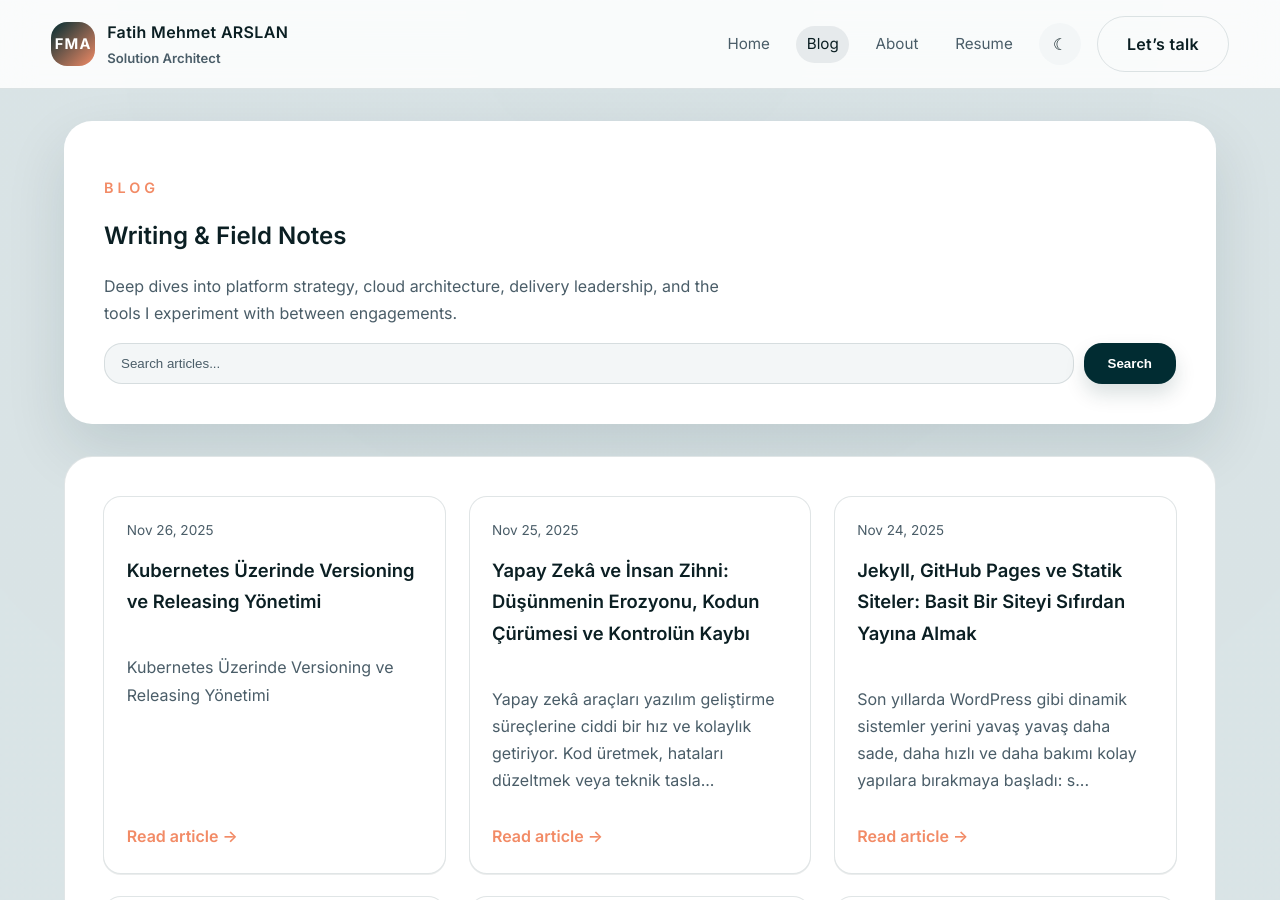
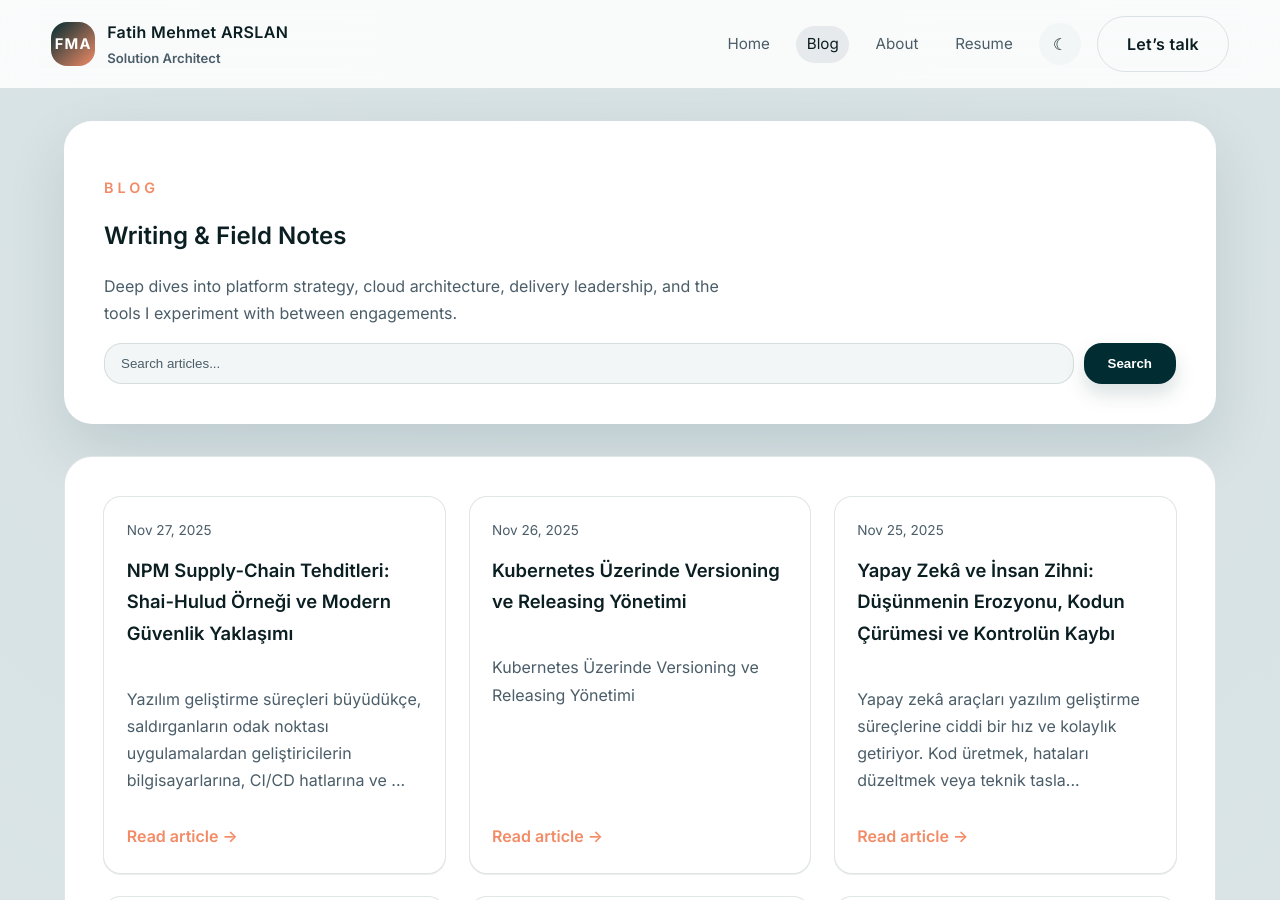
Before and after one commit to fmarslan/fmarslan.github.io, a Jekyll site: the page built from blog.md, in a window 1280 px wide and 900 px high. Built offline with Jekyll 4.4.1, drawn with Linux system fonts in a browser that asks for light colours; some of the changed lines change nothing that is shown.

Commit message:
NPM Supply-Chain Tehditleri

````diff
--- a/_config.yml
+++ b/_config.yml
@@ -35,6 +35,7 @@ paginate: 20
 paginate_path: /blog/:num
 show_excerpts: true
 google_analytics: G-ZPHHT8GE5Z
+future: true
 
 sass:
   sass_dir: _sass
--- /dev/null
+++ b/_posts/2025-11-27-npm-supply-chain-tehditleri-shai-hulud-ornegi-ve-modern-guvenlik-yaklasimi.md
@@ -0,0 +1,275 @@
+---
+layout: post
+title: "NPM Supply-Chain Tehditleri: Shai-Hulud Örneği ve Modern Güvenlik Yaklaşımı"
+date: 2025-11-27 09:00:00 +0300
+description: Shai-Hulud saldırısını ve NPM supply-chain risklerine karşı pratik koruma yaklaşımını özetleyen notlar.
+image: /assets/img/npm-supply-chain-shai-hulud-cover.png
+tags:
+  - security
+  - npm
+  - supply-chain
+  - devops
+---
+
+Yazılım geliştirme süreçleri büyüdükçe, saldırganların odak noktası uygulamalardan geliştiricilerin bilgisayarlarına, CI/CD hatlarına ve bağımlılık zincirlerine kaymaya başladı. Bu yeni nesil tehditlerin en dikkat çekici örneklerinden biri de **Shai-Hulud** sınıfı supply-chain saldırıları.
+
+Bu yazıda saldırının temel prensiplerini, neden son derece tehlikeli olduğunu ve modern yazılım ekiplerinin bu tip risklere karşı uygulayabileceği pratik bir savunma yaklaşımını anlatıyorum. Ayrıca bu kapsamda kullanılan scriptler ve güvenlik otomasyon mekanizmaları da yazının sonunda örnek olarak paylaşılmıştır.
+
+
+![NPM Supply-Chain Tehditleri: Shai-Hulud Örneği ve Modern Güvenlik Yaklaşımı](/assets/img/npm-supply-chain-shai-hulud-cover.png)
+
+
+
+# 🎯 Shai-Hulud Saldırısı Nedir?
+
+Shai-Hulud, bağımlılık (dependency) yükleme mekanizmasını kullanarak geliştiricilerin local ortamlarına, erişim anahtarlarına ve CI/CD süreçlerine sızan bir supply-chain saldırısıdır.
+
+Saldırı tipik olarak şu şekilde ilerler:
+
+### **1) Zararlı paket sürümünün yayımlanması**
+
+Saldırgan, ele geçirilen bir NPM maintainer hesabı veya typo-squatting yöntemiyle popüler bir paketin adını taklit eder.
+
+### **2) `npm install` sırasında zararlı script'in otomatik çalışması**
+
+NPM paketleri kurulurken `install`, `postinstall`, `prepare` gibi lifecycle script’leri otomatik olarak tetiklenir.
+Saldırgan bu doğal davranışı kullanarak sisteme kod enjekte eder.
+
+### **3) Makinedeki kritik bilgilerin toplanması**
+
+Kötü amaçlı script aşağıdaki verileri toplayabilir:
+
+* Çevre değişkenleri (ENV)
+* Git erişim token’ları
+* SSH özel anahtarları
+* Cloud provider kimlik bilgileri
+* CI/CD access token’ları
+* Local ayar dosyaları
+
+### **4) Toplanan bilgilerin saldırgana iletilmesi**
+
+Bazı varyantlarda saldırgan, kurbanın Git hesabında sıradan görünen bir repo oluşturarak verileri buraya yükler.
+Örneğin `environment.json` gibi masum görünen dosyalar aslında sızdırılmış kimlik bilgilerini içerebilir.
+
+### **5) Zincirleme etki**
+
+Bu bilgilerle saldırgan:
+
+* CI/CD pipeline’larını ele geçirebilir
+* Docker registry’lerde push/pull yapabilir
+* Kubernetes cluster yönetimine erişebilir
+* Diğer paketlere zararlı sürüm yayımlayabilir
+* Üretim ortamlarında kalıcı erişim elde edebilir
+
+Bu yüzden bu saldırı tek bir geliştiriciden tüm organizasyona yayılabilen büyük bir risktir.
+
+
+
+# ⚠️ Kritik Not: DevOps ve Sistem Yöneticilerinin Local Riskleri
+
+Gerçekte en büyük risklerden biri şudur:
+
+**DevOps veya sistem yöneticileri**, pratik olduğu için local makinelerinde:
+
+* SSH anahtarları
+* Deployment credential’ları
+* Cloud provider sertifikaları
+* Kubernetes kubeconfig dosyaları
+* Admin token’ları
+
+gibi **tam yetkili erişim bilgilerini** saklayabiliyor.
+
+Bir lifecycle script’i bu bilgileri ele geçirirse saldırganın önünde doğrudan:
+
+* CI/CD yönetimi
+* Cloud hesap yönetimi
+* Üretim altyapısı
+* Registry erişimleri
+* Kurumsal yönetim katmanı
+
+açılmış olur.
+
+Bu nedenle supply-chain saldırılarına karşı alınan önlemler, özellikle **yüksek yetkili kullanıcıların local ortamlarını** da kapsamalıdır.
+
+
+
+# 🛡 Modern Supply-Chain Güvenlik Yaklaşımı
+
+Aşağıdaki yaklaşım, bu tip saldırılara karşı pratik ve sürdürülebilir bir koruma sağlar.
+
+
+
+## **1) Lifecycle Script Taraması (install / postinstall analizi)**
+
+Bağımlılık zincirindeki tüm paketleri tarayan küçük bir script kullanıyorum:
+
+* `preinstall`
+* `install`
+* `postinstall`
+* `prepare`
+
+gibi hook’ları otomatik tespit eder.
+Her değişiklikte ve release öncesinde çalışır.
+
+### **Örnek tarama script’i – `tools/check-scripts.js`**
+
+```js
+#!/usr/bin/env node
+import { promises as fs } from 'node:fs';
+import path from 'node:path';
+
+const TARGET_SCRIPTS = new Set(['preinstall', 'install', 'postinstall', 'prepare']);
+const root = path.resolve('node_modules');
+const results = [];
+
+async function fileExists(file) {
+  try {
+    await fs.access(file);
+    return true;
+  } catch {
+    return false;
+  }
+}
+
+async function inspectPackage(pkgDir) {
+  const pkgPath = path.join(pkgDir, 'package.json');
+  if (!(await fileExists(pkgPath))) return;
+
+  const raw = await fs.readFile(pkgPath, 'utf8');
+  const pkg = JSON.parse(raw);
+  const scripts = pkg.scripts || {};
+  const relevant = {};
+
+  for (const key of TARGET_SCRIPTS) {
+    if (scripts[key]) {
+      relevant[key] = scripts[key];
+    }
+  }
+
+  if (Object.keys(relevant).length > 0) {
+    const suspicious = Object.values(relevant).some(cmd =>
+      /curl|wget|node\s+-e|powershell|Invoke-WebRequest/i.test(cmd)
+    );
+
+    results.push({
+      name: pkg.name,
+      version: pkg.version,
+      path: pkgDir,
+      scripts: relevant,
+      suspicious
+    });
+  }
+
+  const nested = path.join(pkgDir, 'node_modules');
+  if (await fileExists(nested)) {
+    await walk(nested);
+  }
+}
+
+async function walk(dir) {
+  let entries;
+  try {
+    entries = await fs.readdir(dir, { withFileTypes: true });
+  } catch {
+    return;
+  }
+
+  for (const entry of entries) {
+    if (!entry.isDirectory() || entry.name.startsWith('.')) continue;
+    const full = path.join(dir, entry.name);
+    if (entry.name.startsWith('@')) {
+      await walk(full);
+      continue;
+    }
+    await inspectPackage(full);
+  }
+}
+
+async function main() {
+  if (!(await fileExists(root))) {
+    console.error('node_modules not found. Run npm ci first.');
+    process.exit(1);
+  }
+  await walk(root);
+  console.log(JSON.stringify(results, null, 2));
+}
+
+main();
+```
+
+
+
+## **2) CI’da Lifecycle Script’lerini Devre Dışı Bırakma**
+
+Her build şu şekilde çalıştırılır:
+
+```bash
+npm ci --ignore-scripts
+```
+
+Bu sayede hiçbir lifecycle script’i otomatik çalışmaz.
+Gerekirse manuel onayla:
+
+```bash
+npm rebuild
+```
+
+komutu kullanılabilir.
+
+
+
+## **3) Otomatik Güvenlik Pipeline’ı (Audit + Secret Scan + Lifecycle Analizi)**
+
+Her dependency güncellemesinde ve her release’te:
+
+1. `npm run scan:lifecycle`
+2. `npm audit --production --audit-level=high`
+3. `npx gitleaks detect --redact`
+4. Raporlar `reports/security-check.log` dosyasına yazılır
+5. Kritik durumlarda CI/CD release’i engeller
+
+Bu mekanizma supply-chain saldırılarına karşı sürekli kontrol sağlar.
+
+
+
+## **4) DevContainer İçinde Güvenli Geliştirme**
+
+DevContainer ilk açıldığında:
+
+```bash
+pnpm install --ignore-scripts
+npm install --ignore-scripts
+npm run scan:lifecycle
+```
+
+gibi bir kural zorlanır.
+Local ortamda otomatik script çalışması engellenir.
+
+
+
+## **5) Deterministik Kurulum (lockfile disiplini)**
+
+* Her zaman `package-lock.json` commitli
+* CI yalnızca `npm ci` ile çalışıyor
+* Versiyon dalgalanması engelleniyor
+
+Bu yaklaşım supply-chain bulaşmalarının en yaygın vektörünü kapatır.
+
+
+
+# 🎯 Sonuç
+
+Shai-Hulud ve benzeri saldırılar, modern yazılım takımları için kritik bir uyarıdır:
+**Artık sadece ürettiğimiz kod değil, kullandığımız zincir de korunmalıdır.**
+
+Bu yazıda anlatılan yaklaşım:
+
+* Bağımlılık zincirini tarayan lifecycle script analizi
+* CI’da script çalıştırmayı engelleyen güvenli kurulum
+* Audit ve secret scanning mekanizmaları
+* Local ortamı da kapsayan DevContainer güvenliği
+* Lockfile disiplini
+
+sayesinde supply-chain risklerini ciddi ölçüde azaltır.
+
+Her ekip kendi yapısına göre daha gelişmiş güvenlik politikaları ekleyebilir, ancak bu temel mimari; modern, pratik ve sürdürülebilir bir başlangıç noktasıdır.
````
Also changed, not shown: _posts/2025-11-26-kubernetes-uzerinde-versioning-ve-releasing-yonetimi.md (renamed from _posts/2025-11-27-kubernetes-uzerinde-versioning-ve-releasing-yonetimi.md), 2 other files.
